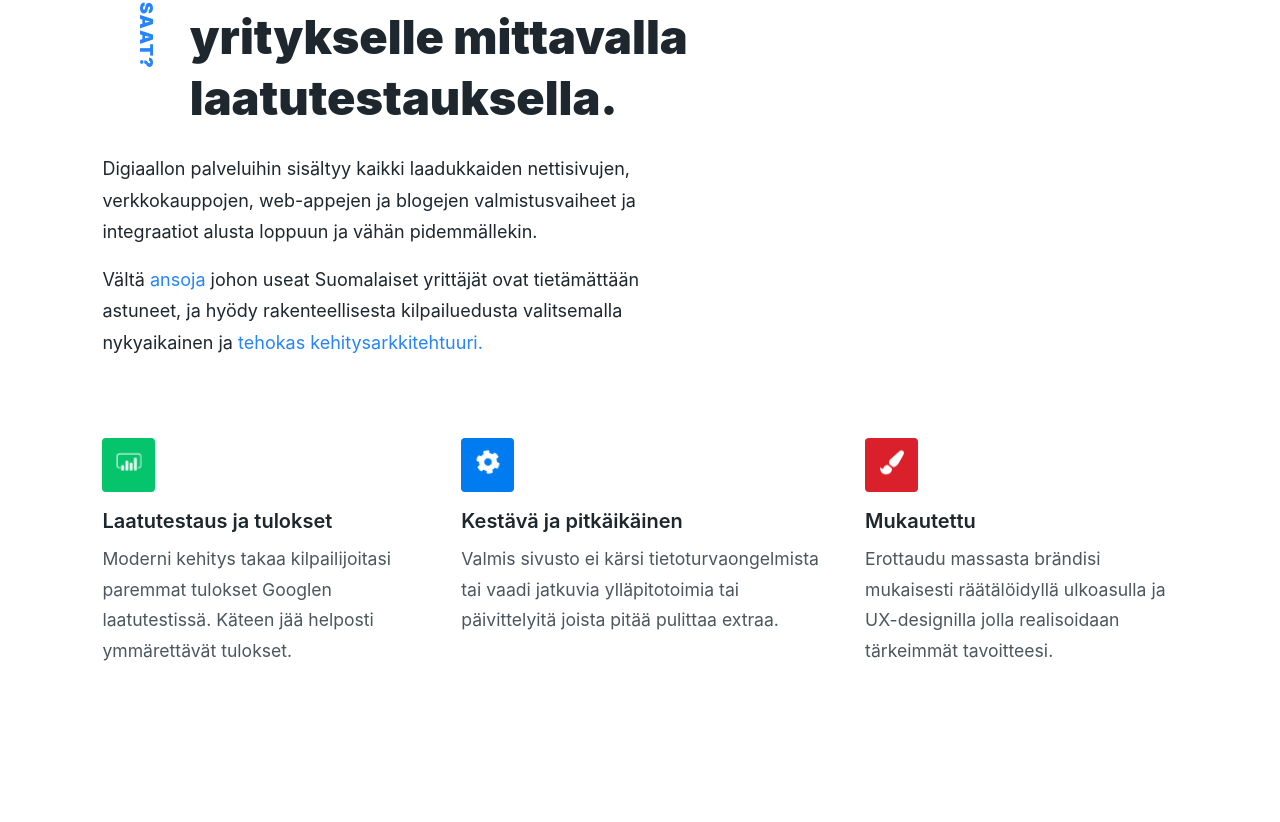
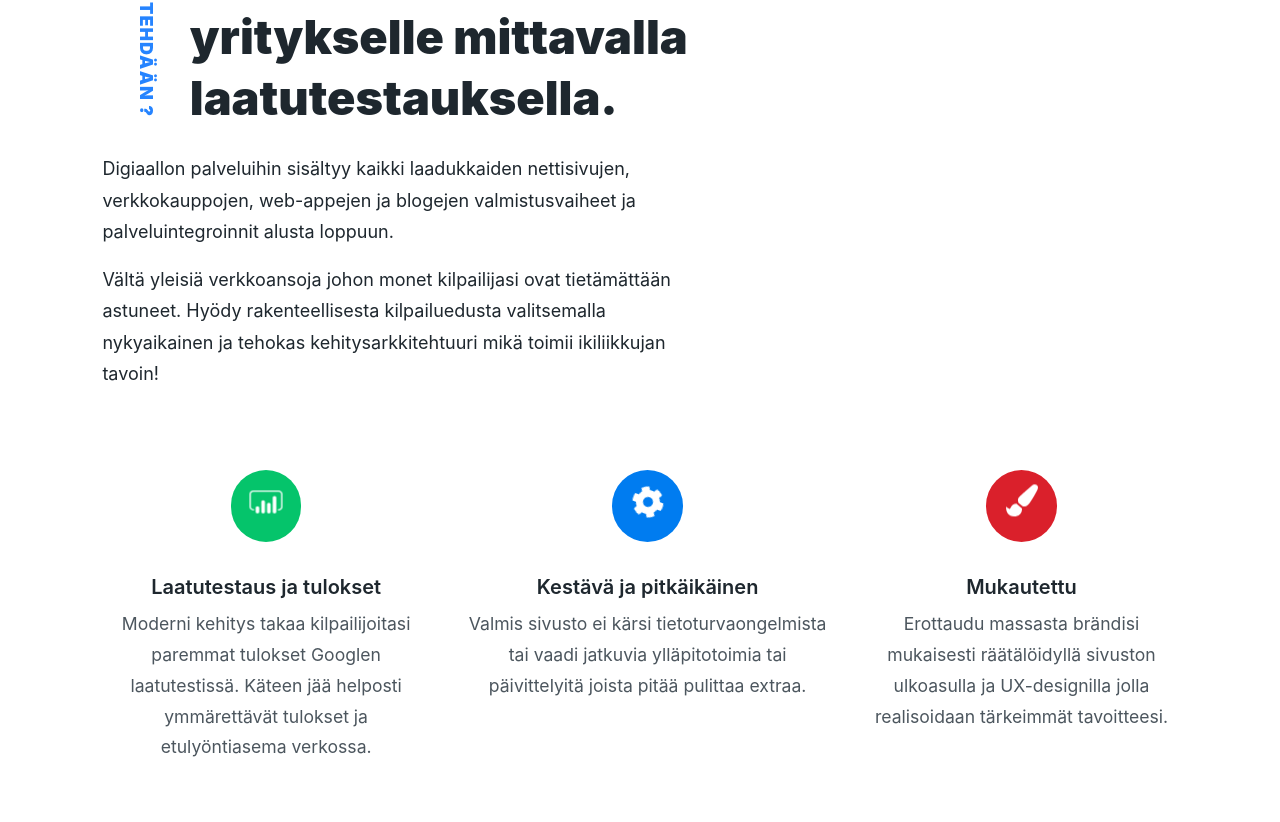
Before and after one commit to digiaalto/etusivu, a Next.js app: page / in a window 1280 px wide. Shown: the part 998-1820 px from the top of the page. Built offline with nearby package versions, Linux system fonts and the light colour scheme.

Commit message:
Pieniä design ja sisältökorjauksia

```diff
--- a/components/common/Tyonayte.module.sass
+++ b/components/common/Tyonayte.module.sass
@@ -1,13 +1,17 @@
 @import "../../styles/_partials"
 
 @mixin windowStyle
-	box-shadow: 0px 0px 16px rgba(0, 0, 0, 0.2)
-	border-radius: 6px
 	overflow-y: scroll
 	-ms-overflow-style: none
 	scrollbar-width: none
 	&::-webkit-scrollbar
 		display: none
+	box-shadow: 0 1px 3px rgba(0,0,0,0.12), 0 1px 2px rgba(0,0,0,0.24)
+	border-radius: 2px
+	transition: box-shadow 0.3s cubic-bezier(.25,.8,.25,1)
+	&:hover
+		box-shadow: 0 14px 28px rgba(0,0,0,0.25), 0 10px 10px rgba(0,0,0,0.22)
+
 
 // Työnäyte.
 .tyonayte
--- a/components/etusivu/Hero.js
+++ b/components/etusivu/Hero.js
@@ -24,7 +24,7 @@ const animCfg = {
 
 const sisalto = {
   header:
-    "Kovemman luokan verkkosivut pk-yrittäjälle. Välittävällä palvelulla ilman julkaisun jälkeisiä ylläpitokustannuksia.",
+    "Huippuluokan verkkosivut kiireiselle yrittäjälle. Välittävällä palvelulla ilman julkaisun jälkeisiä ylläpitokustannuksia.",
 }
 
 const Hero = (props) => {
--- a/components/etusivu/Nayteikkuna.js
+++ b/components/etusivu/Nayteikkuna.js
@@ -59,7 +59,7 @@ const Nayteikkuna = (props) => {
     <section className={styles.section} ref={refs} id="tyonaytteet">
       <div className={styles.headers}>
         <h3 className={styles.header}>Viimeisimmät työt.</h3>
-        <span className={styles.help}>Vieritä näyteikkunaa.</span>
+        <span className={styles.help}>Vieritä näyteikkunoita.</span>
       </div>
       <div className={styles.naytteet}>
         <Tyonayte {...digiaalto} />
--- a/components/etusivu/Ominaisuudet.js
+++ b/components/etusivu/Ominaisuudet.js
@@ -19,7 +19,7 @@ const ominaisuudet = [
   {
     header: "Laatutestaus ja tulokset",
     text:
-      "Moderni kehitys takaa kilpailijoitasi paremmat tulokset Googlen laatutestissä. Käteen jää helposti ymmärettävät tulokset.",
+      "Moderni kehitys takaa kilpailijoitasi paremmat tulokset Googlen laatutestissä. Käteen jää helposti ymmärettävät tulokset ja etulyöntiasema verkossa.",
     icon: <SiPowerbi className={styles.growing} />,
   },
   {
@@ -31,7 +31,7 @@ const ominaisuudet = [
   {
     header: "Mukautettu",
     text:
-      "Erottaudu massasta brändisi mukaisesti räätälöidyllä ulkoasulla ja UX-designilla jolla realisoidaan tärkeimmät tavoitteesi.",
+      "Erottaudu massasta brändisi mukaisesti räätälöidyllä sivuston ulkoasulla ja UX-designilla jolla realisoidaan tärkeimmät tavoitteesi.",
     icon: <FaPaintBrush className={styles.bouncing} />,
   },
 ]
--- a/components/etusivu/Ominaisuudet.module.sass
+++ b/components/etusivu/Ominaisuudet.module.sass
@@ -28,7 +28,7 @@
 	margin-bottom: 1rem
 	font-size: 1.5rem
 	padding: 0.3em 0.6em 0.2em 0.6em
-	border-radius: 4px
+	border-radius: 9999px
 	color: $light
 .header
 	font-weight: 600
@@ -50,11 +50,11 @@
 		transform: rotate(360deg)
 @keyframes bounce
 	0%
-		transform: translateY(0px)
+		transform: translateY(-2px)
 	50%
-		transform: translateY(8px)
+		transform: translateY(6px)
 	100%
-		transform: translate(0px)
+		transform: translateY(-2px)
 @keyframes grow
 	0%
 		transform: scale(1)
@@ -63,14 +63,22 @@
 	100%
 		transform: scale(1)
 
+
 // Media queries.
 @include laptop
 	.ominaisuudet
 		grid-auto-flow: column
-		justify-content: space-around
+		justify-content: space-evenly
+		text-align: center
+	.icon
+		align-self: center
+		font-size: 2rem
+		margin-bottom: 2rem
 	.fadeWrapper
 		margin-top: 0 !important
 
 @include desktop
 	.ominaisuudet
 		gap: 4rem
+	.icon
+		margin-top: -2rem
--- a/components/etusivu/Palvelut.js
+++ b/components/etusivu/Palvelut.js
@@ -24,7 +24,7 @@ const Palvelut = (props) => {
       <div className={styles.topContent}>
         <Fade {...animCfg.header}>
           <div className={styles.headers}>
-            <span className={styles.preheader}>Mitä saat?</span>
+            <span className={styles.preheader}>Mitä tehdään ?</span>
             <h1 className={styles.header}>
               Kestävät kotisivut yritykselle mittavalla laatutestauksella.
             </h1>
@@ -35,18 +35,13 @@ const Palvelut = (props) => {
             <p>
               Digiaallon palveluihin sisältyy kaikki laadukkaiden nettisivujen,
               verkkokauppojen, web-appejen ja blogejen valmistusvaiheet ja
-              integraatiot alusta loppuun ja vähän pidemmällekin.
+              palveluintegroinnit alusta loppuun.
             </p>
             <p>
-              Vältä{" "}
-              <Link href="/verkkosivut#vanha-tekniikka">
-                <a>ansoja</a>
-              </Link>{" "}
-              johon useat Suomalaiset yrittäjät ovat tietämättään astuneet, ja
-              hyödy rakenteellisesta kilpailuedusta valitsemalla nykyaikainen ja{" "}
-              <Link href="/verkkosivut#uusi-tekniikka">
-                <a>tehokas kehitysarkkitehtuuri.</a>
-              </Link>
+              Vältä yleisiä verkkoansoja johon monet kilpailijasi ovat
+              tietämättään astuneet. Hyödy rakenteellisesta kilpailuedusta
+              valitsemalla nykyaikainen ja tehokas kehitysarkkitehtuuri mikä
+              toimii ikiliikkujan tavoin!
             </p>
           </div>
         </Fade>
--- a/components/etusivu/Prosessi.js
+++ b/components/etusivu/Prosessi.js
@@ -43,17 +43,17 @@ const Prosessi = (props) => {
               <Block
                 miniheader="Vaihe 2, 5pv"
                 header="Suunnittelu"
-                text="Suunnitellaan käyttäjävirta, sivuston tietohierarkia ja lähdetään kirjoittamaan valittua kohderyhmää puhuttelevaa sisältöä brändisi omalla kielellä."
+                text="Suunnitellaan käyttäjävirta, sivuston tietohierarkia ja lähdetään kirjoittamaan valittua kohderyhmää puhuttelevaa sisältöä, brändisi omalla kielellä. Verkosta etsitään samalla inspiraatiota ja luodaan tyylikansio."
               />
               <Block
                 miniheader="Vaihe 3, 7pv"
                 header="Design"
-                text="Valitaan brändisi mukainen typografia ja väripaletti. Figmaan sommitellaan lopullista sivustoa vastaava malli. Pystyt seuraamaan töitä linkistä."
+                text="Brändisi henki kaapataan ja esitetään sopivalla typografialla, väripaletilla ja muilla resursseilla. Figmaan sommitellaan lopullista sivustoa vastaava malli jota voi seurata linkistä."
               />
               <Block
                 miniheader="Vaihe 4, 10pv"
                 header="Kehitys"
-                text="Kehitysvaiheessa hyväksytty malli realisoidaan oikeaksi sivustoksi. Kehitys luonnistuu uusimpien standardien mukaisesti ja laatutestauksella varmistetaan oikeat päätökset pellin alla."
+                text="Kehitysvaiheessa hyväksytty malli muutetaan oikeaksi sivuksi. Kehitys luonnistuu uusimpien standardien mukaisesti ja laatutestauksella varmistetaan oikeat päätökset pellin alla."
               />
               <Block
                 miniheader="Valmista!"
--- a/components/verkkosivut/Hero.js
+++ b/components/verkkosivut/Hero.js
@@ -26,7 +26,7 @@ const Hero = (props) => {
         <div className={styles.content}>
           <SisaltoLinkit />
           <h1 className={styles.header}>
-            Hyödylliset verkkosivut yritykselle.
+            Verkkosivu joka kasvaa yrityksesi kanssa.
           </h1>
           <LinkButton
             href="/verkkosivut#tarjouspyynto"
@@ -45,12 +45,12 @@ const SisaltoLinkit = () => {
     <ul className={styles.sisaltoLinkit}>
       <li className={styles.linkItem}>
         <Link href="/verkkosivut#vanha-tekniikka">
-          <a className={styles.link}>Vanha tekniikka</a>
+          <a className={styles.link}>Vanha tekniikka &rarr;</a>
         </Link>
       </li>
       <li className={styles.linkItem}>
         <Link href="/verkkosivut#uusi-tekniikka">
-          <a className={styles.link}>Uusi tekniikka</a>
+          <a className={styles.link}>Uusi tekniikka &rarr;</a>
         </Link>
       </li>
       <li className={styles.linkItem}>
```
